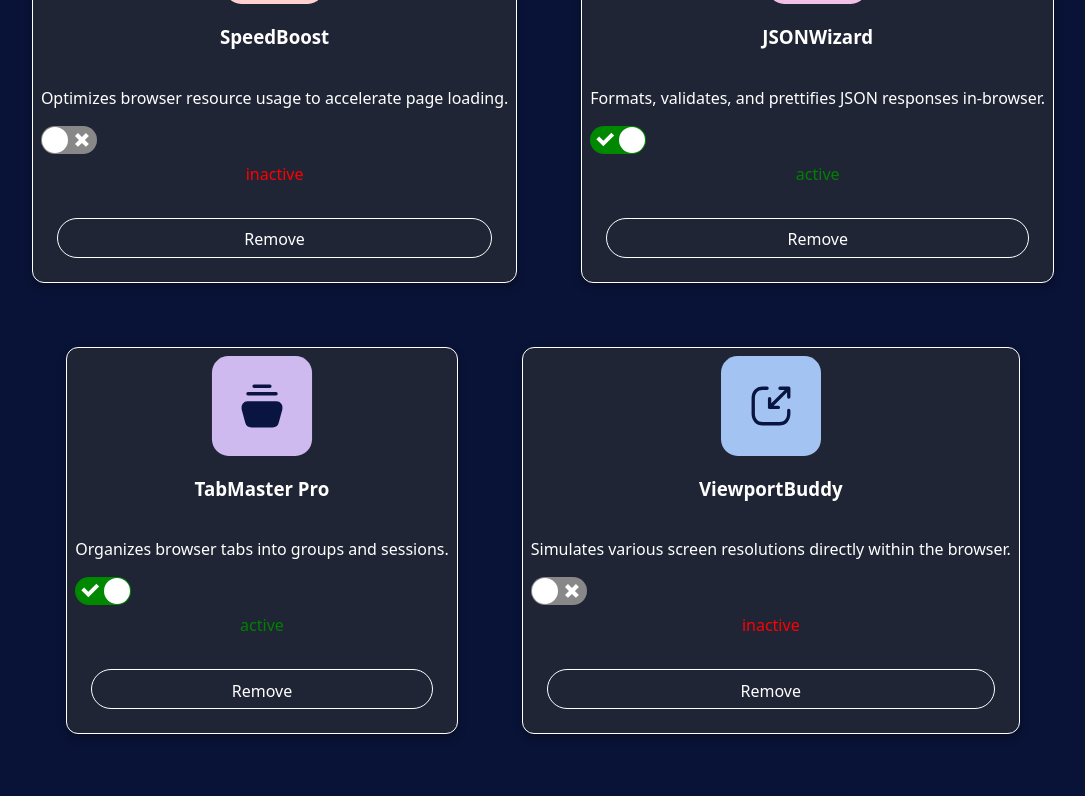
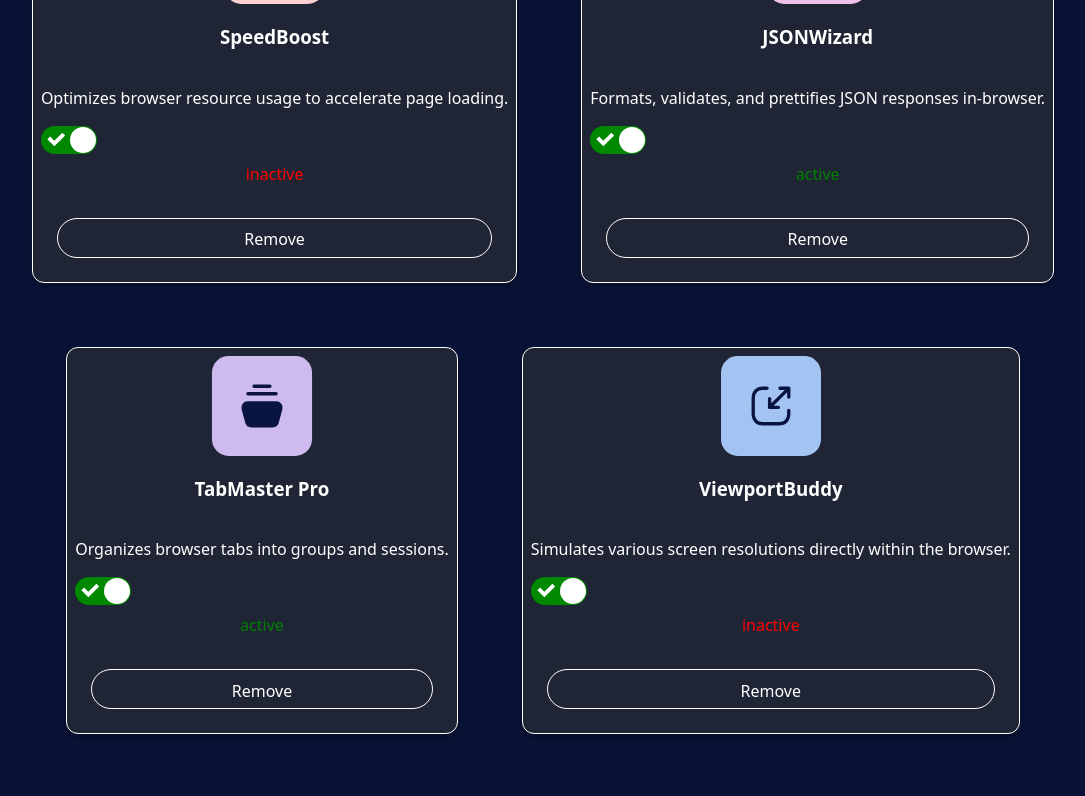
Before and after one commit to Joyfull-Happiness/react-toggle-app, a React (Vite) app: page / in a window 1280 px wide. Shown: the part 800-1596 px from the top of the page, without its empty margins (97-1182 px from the left). Built offline with nearby package versions, Linux system fonts and the light colour scheme.

Commit message:
moved toggle switch to parent

```diff
--- a/src/components/Card.jsx
+++ b/src/components/Card.jsx
@@ -2,7 +2,7 @@ import "./Card.css";
 import Button from "./Button.jsx";
 import Toggle from "./Toggle.jsx";
 
-function Card({ object }) {
+function Card({ object, toggleChange, toggleChecked }) {
   return (
     <>
       <div className="card">
@@ -10,7 +10,12 @@ function Card({ object }) {
         <h3> {object.name}</h3>
 
         <p> {object.description}</p>
-        <Toggle activity={object.isActive} />
+        <Toggle
+          activity={object.isActive}
+          // i need to pass through an id as another prop (ie  activity={object.isActive} )
+          handleChange={toggleChange}
+          checked={toggleChecked}
+        />
         <Button text="Remove" />
       </div>
     </>
--- a/src/components/Toggle.jsx
+++ b/src/components/Toggle.jsx
@@ -1,17 +1,11 @@
 import Switch from "react-switch";
-import { useState } from "react";
 import "./Toggle.css"; // Import your CSS for styling
 
-export default function Toggle({ activity, onToggle }) {
-  const [checked, setChecked] = useState(false);
-  function handleChange(checked) {
-    setChecked(checked);
-  }
-
+export default function Toggle({ activity, handleChange, checked }) {
   return (
     <>
       <label className="toggle">
-        <Switch onChange={onToggle} checked={activity} />
+        <Switch onChange={handleChange} checked={checked} />
       </label>
       <p style={{ color: activity ? "green" : "red" }}>
         <span> {activity ? "active" : "inactive"} </span>
--- a/src/pages/Home.jsx
+++ b/src/pages/Home.jsx
@@ -6,16 +6,18 @@ import React, { useState } from "react";
 function Home() {
   const [dataApi, setDataApi] = useState(data);
   const [activity, setActivity] = useState("all");
+  const [checked, setChecked] = useState(true);
 
-  // create an function that updates isactive key
-  // based on your ha change from your toggle
+  function handleChange(checked) {
+    setChecked(checked);
+  }
 
   const filterCards = dataApi.filter((obj) => {
     if (activity === "active") return obj.isActive;
     if (activity === "inactive") return !obj.isActive;
     return true;
   });
-  // move useState and halde change from toogle to here and then pass it
+  // move useState and handle change from toogle to here and then pass it
   // through to the toggle
   return (
     <>
@@ -31,7 +33,12 @@ function Home() {
       {/* <Button text="Active" /> */}
       <div className="card-container">
         {filterCards.map((object, id) => (
-          <Card object={object} key={id} />
+          <Card
+            object={object}
+            key={id}
+            toggleChange={handleChange}
+            toggleChecked={checked}
+          />
         ))}
       </div>
     </>
```
